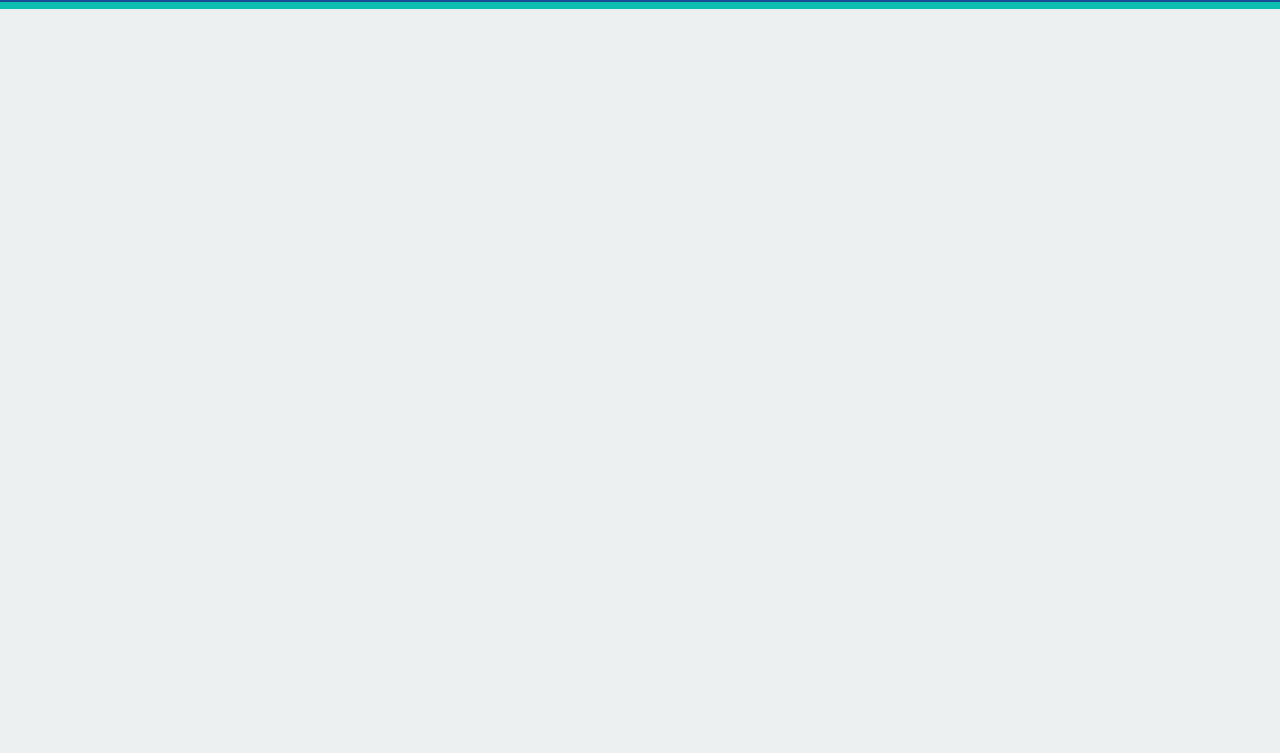
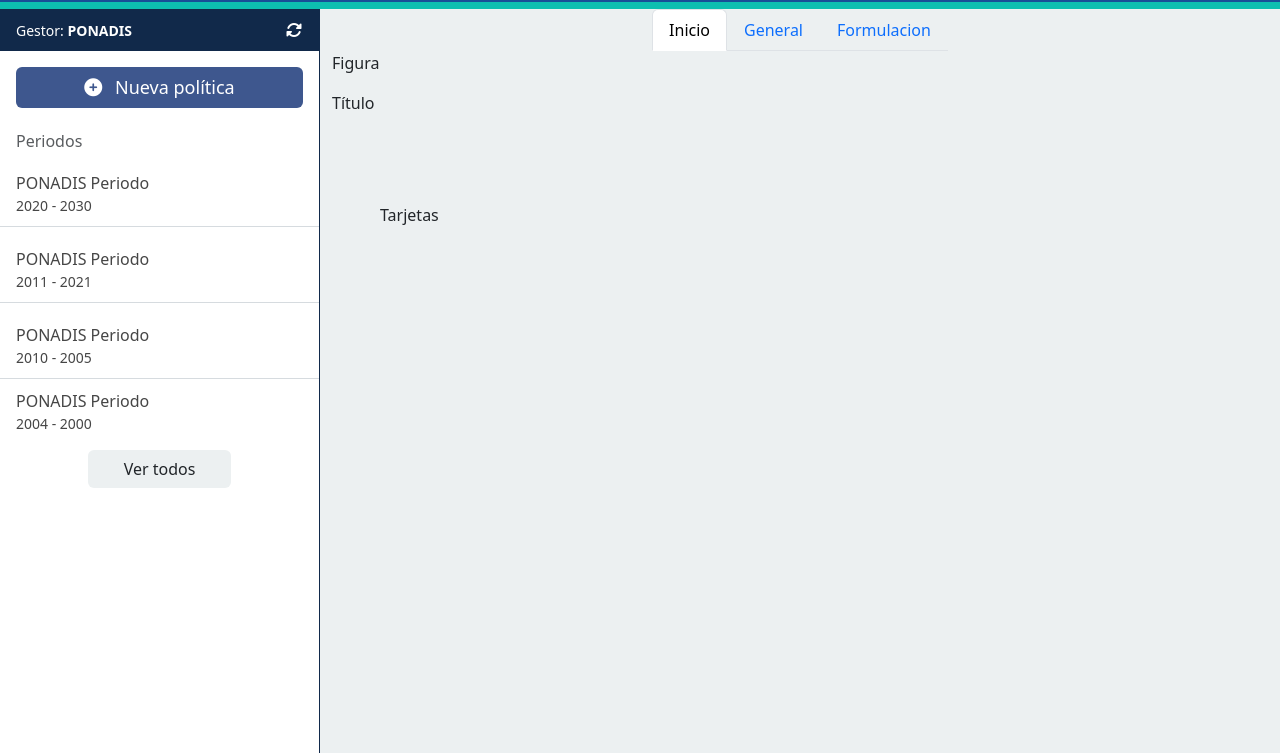
Before and after one commit to ismora/C1_2026_SOFT11, a plain HTML site: page Bootstrap/ponadis.html in a window 1280 px wide. Shown: the part 56-809 px from the top of the page. Drawn offline with nearby package versions, Linux system fonts and the light colour scheme.

Commit message:
new: barra lateral completada

```diff
--- a/Bootstrap/css/ponadis.css
+++ b/Bootstrap/css/ponadis.css
@@ -42,3 +42,51 @@ body {
         border-bottom: 1px solid var(--gris);
     }
 }
+
+/* Barra lateral */
+.sidebar {
+    background-color: var(--blanco);
+    border-right: 1px solid var(--azulOscuro);
+    min-height: calc(100vh - 56px);
+}
+
+.role-box {
+    background-color: var(--azulOscuro);
+    color: var(--blanco);
+    font-size: 14px;
+    height: 42px;
+}
+
+.btn-nueva-politica {
+    background-color: var(--azulClaro);
+    color: var(--blanco);
+    font-size: 18px;
+}
+
+.btn-nueva-politica:hover {
+    background-color: var(--azul);
+    color: var(--blanco);
+}
+
+.btn-ver-politicas{
+    background-color: var(--grisClaro);
+    display: block;
+    margin: 0 auto;
+}
+
+.list-politicas li:not(:last-child) {
+    border-bottom: 1px solid var(--gris);
+    padding: 10px 1rem 10px 1rem;
+    margin: 10px -1rem 10px -1rem;
+    /*El padre de la lista tiene p-3 de Bootstrap (.p-3 = padding: 1rem; aprox. 8px)
+    10px 1rem 10px 1rem; == top right bottom left; == top: 10px right: 1rem bottom: 10px left: 1rem
+    Con el margin negativo se saca el li 1rem hacia afuera.
+    Con el padding interno se compensa para que el texto no se desalineé.
+    Y el borde ocupa todo el ancho.
+  */
+    margin-bottom: 10px;
+}
+
+.list-politicas a{
+    color: var(--grisOscuro);
+}
--- a/Bootstrap/ponadis.html
+++ b/Bootstrap/ponadis.html
@@ -77,6 +77,119 @@
         </div>
     </div>
 
+    <!--Layout principal-->
+    <main class="container-fluid">
+        <div class="row">
+
+            <!-- Barra lateral -->
+            <div class="col-3 sidebar p-0">
+
+                <div class="role-box d-flex justify-content-between align-items-center p-3">
+                    <span>Gestor: <strong>PONADIS</strong></span>
+
+                    <button aria-label="Actualizar periodos" class="btn btn-link p-0">
+                        <i class="fas fa-sync-alt text-white" aria-hidden="true"></i>
+                    </button>
+                </div>
+
+                <div class="p-3">
+                    <button class="btn btn-nueva-politica w-100 mb-4">
+                        <i class="fa-solid fa-circle-plus me-2" aria-hidden="true"></i> Nueva política
+                    </button>
+
+                    <h2 class="h6 text-muted">Periodos</h2>
+
+                    <ul class="list-unstyled list-politicas">
+                        <li>
+                            <a href="" class="text-decoration-none">
+                                PONADIS Periodo
+                                <span class="d-block small">2020 - 2030</span>
+                            </a>
+                        </li>
+
+                        <li>
+                            <a href="" class="text-decoration-none mb-3">
+                                PONADIS Periodo
+                                <span class="d-block small">2011 - 2021</span>
+                            </a>
+                        </li>
+
+                        <li>
+                            <a href="" class="text-decoration-none mb-3">
+                                PONADIS Periodo
+                                <span class="d-block small">2010 - 2005</span>
+                            </a>
+                        </li>
+
+                        <li>
+                            <a href="" class="text-decoration-none mb-3">
+                                PONADIS Periodo
+                                <span class="d-block small">2004 - 2000</span>
+                            </a>
+                        </li>
+
+                    </ul>
+                    <button class="btn btn-ver-politicas w-50">
+                        Ver todos
+                    </button>
+                </div>
+            </div>
+
+            <!--Contenido principal-->
+            <div class="col-9">
+
+                <!-- NAVBAR-->
+                <div class="row g-0">
+                    <div class="col-12 d-flex justify-content-around">
+                        <ul class="nav nav-tabs">
+                            <li class="nav-item">
+                                <a class="nav-link active" href="">Inicio</a>
+                            </li>
+                            <li class="nav-item">
+                                <a class="nav-link" href="">General</a>
+                            </li>
+                            <li class="nav-item">
+                                <a class="nav-link" href="">Formulacion</a>
+                            </li>
+
+                        </ul>
+
+                    </div>
+
+
+                </div>
+
+                <!-- CONTENT BODY (cuerpo del contenido o parte interna donde va la información específica), no es una etiqueta HTML oficial, es solo un nombre para estructurar la información -->
+                <div>
+                    <!-- FILA IMAGEN -->
+                    <div class="row">
+                        <p>Figura</p>
+                    </div>
+
+                </div>
+
+                <!-- FILA TÍTULO -->
+                <div class="row">
+                    <p>Título</p>
+
+                </div>
+
+                <!-- FILA TARJETAS -->
+                <div class="row d-flex justify-content-evenly g-5 m-4">
+                    <p>Tarjetas</p>
+                </div>
+            </div>
+
+        </div>
+
+        </div>
+
+        </div>
+
+
+    </main>
+
+
 </body>
 
 </html>
```
